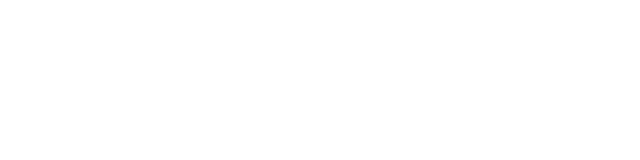
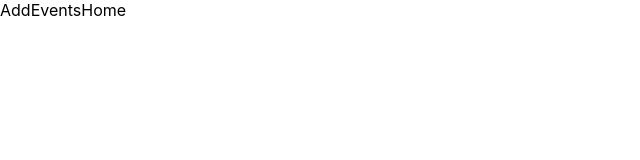
Before and after one commit to iasiddiqui/10-Times, a React (Create React App) app: page /add-event-home in a window 1280 px wide. Before the commit this address had no page. Shown: the top 160 px of the page, without its empty margins (0-640 px from the left). Built offline with nearby package versions, Linux system fonts and the light colour scheme.

Commit message:
create AddEventHome

```diff
--- a/src/App.js
+++ b/src/App.js
@@ -6,6 +6,7 @@ import Venues from "./components/Venues";
 import "./App.css";
 import EventTarget from "./components/EventItem/index";
 import AddEvent from "./components/Add_Events";
+import AddEventsHome from "./components/AddEvents_Home/AddEventsHome";
 
 const App = () => (
   <>
@@ -17,6 +18,7 @@ const App = () => (
         <Route path="/venue" element={<Venues />}></Route>
         <Route path="/event" element={<EventTarget />}></Route>
         <Route path="/add-event" element={<AddEvent />}></Route>
+        <Route path="/add-event-home" element={<AddEventsHome/>}></Route>
       </Routes>
     </BrowserRouter>
   </>
--- /dev/null
+++ b/src/components/AddEvents_Home/AddEventsHome.js
@@ -0,0 +1,9 @@
+import React from 'react'
+
+const AddEventsHome = () => {
+  return (
+    <div>AddEventsHome</div>
+  )
+}
+
+export default AddEventsHome
```
Also changed, not shown: src/components/AddEvents_Home/AddEventHome.css (added).
